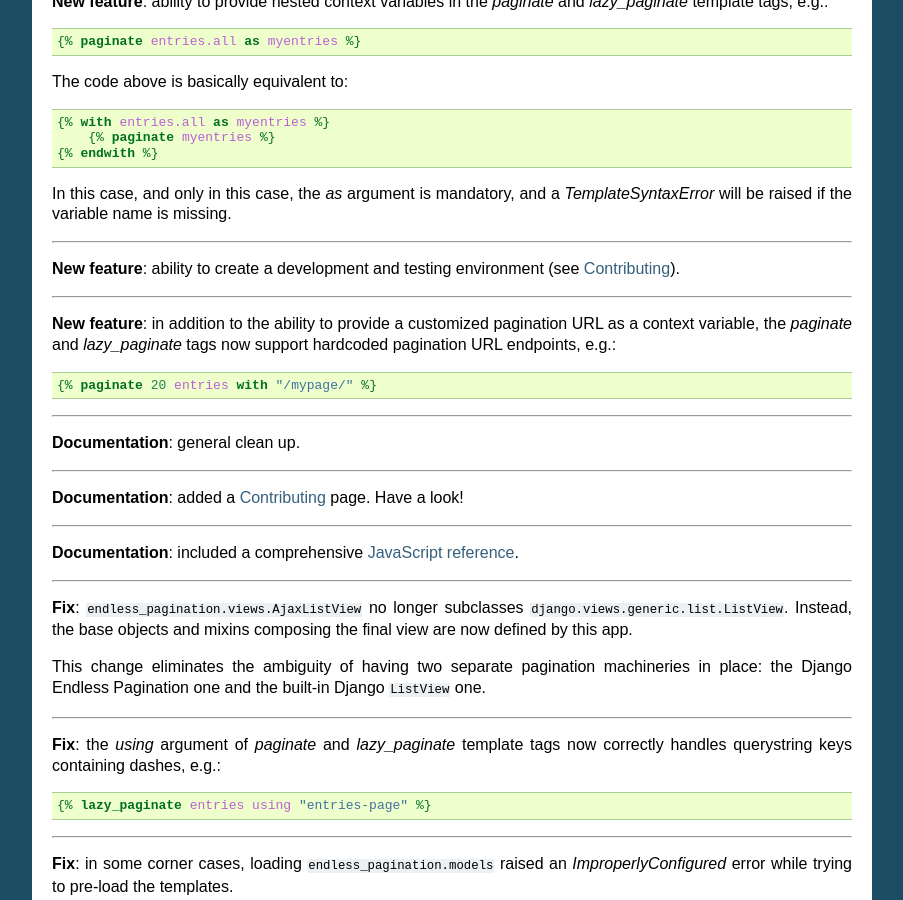
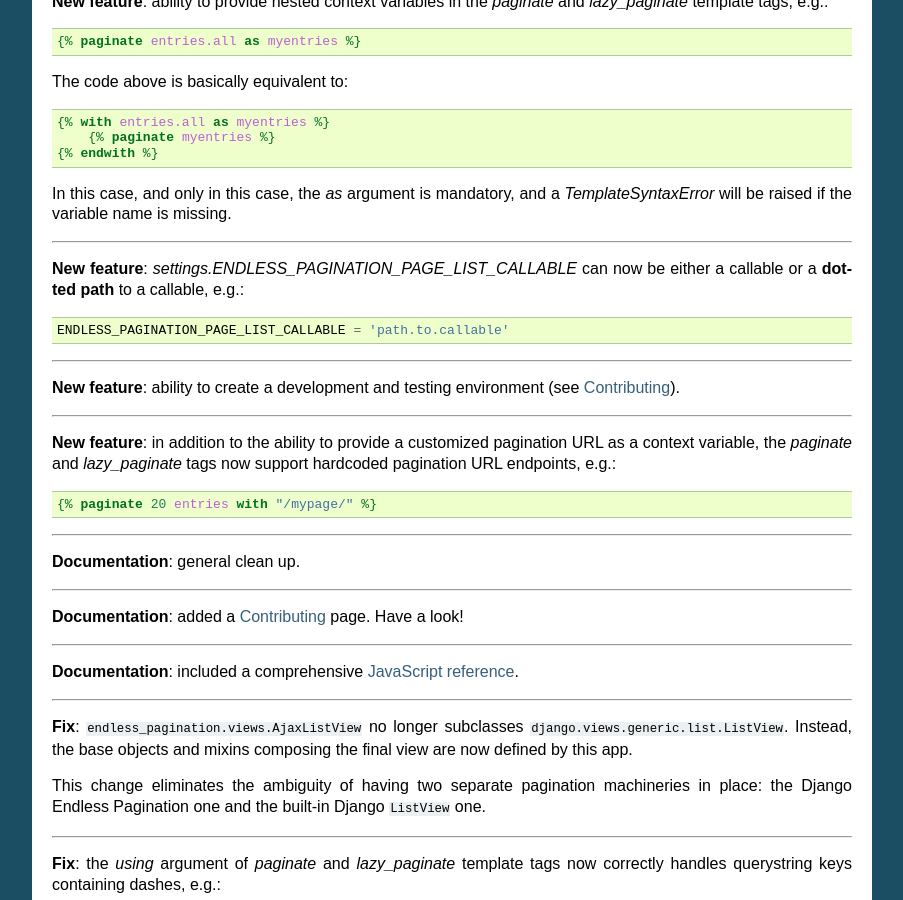
Before and after one commit to frankban/django-endless-pagination, a Sphinx documentation site: the page built from doc/changelog.rst, in a window 1280 px wide and 900 px high, scrolled down 994 px. Shown: the whole window, without its empty margins (198-1101 px from the left). Built offline with Sphinx 7.4.7, drawn with Linux system fonts in a browser that asks for light colours.

Commit message:
Documentation for dotted path loader.

```diff
--- a/doc/changelog.rst
+++ b/doc/changelog.rst
@@ -77,6 +77,13 @@ The code above is basically equivalent to:
 
 In this case, and only in this case, the `as` argument is mandatory, and a
 *TemplateSyntaxError* will be raised if the variable name is missing.
+
+----
+
+**New feature**: *settings.ENDLESS_PAGINATION_PAGE_LIST_CALLABLE* can now be
+either a callable or a **dotted path** to a callable, e.g.::
+
+    ENDLESS_PAGINATION_PAGE_LIST_CALLABLE = 'path.to.callable'
 
 ----
 
--- a/doc/customization.rst
+++ b/doc/customization.rst
@@ -31,7 +31,8 @@ Name                                              Default     Description
                                                               wants search engines not to follow
                                                               pagination links.
 ------------------------------------------------- ----------- ----------------------------------------------
-``ENDLESS_PAGINATION_PAGE_LIST_CALLABLE``         *None*      Callable that returns pages to be displayed.
+``ENDLESS_PAGINATION_PAGE_LIST_CALLABLE``         *None*      Callable (or dotted path to a callable) that
+                                                              returns pages to be displayed.
                                                               If *None*, a default callable is used;
                                                               that produces :doc:`digg_pagination`.
                                                               See :doc:`templatetags_reference` for
--- a/doc/templatetags_reference.rst
+++ b/doc/templatetags_reference.rst
@@ -238,6 +238,10 @@ It is just a shortcut for:
 
 You can set ``ENDLESS_PAGINATION_PAGE_LIST_CALLABLE`` in your *settings.py* to
 a callable used to customize the pages that are displayed.
+``ENDLESS_PAGINATION_PAGE_LIST_CALLABLE`` can also be a dotted path
+representing a callable, e.g.::
+
+    ENDLESS_PAGINATION_PAGE_LIST_CALLABLE = 'path.to.callable'
 
 The callable takes the current page number and the total number of pages,
 and must return a sequence of page numbers that will be displayed.
```
Also changed, not shown: 3 other files.
